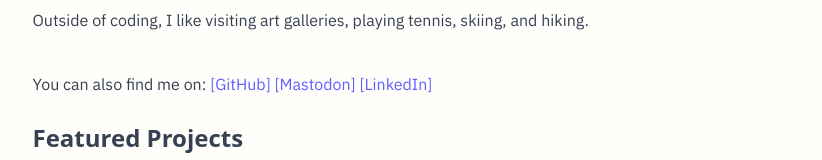
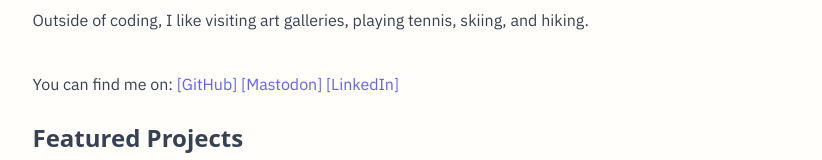
Before and after one commit to kuko6/personal-website, a SvelteKit app: page / in a window 1280 px wide. Shown: the part 344-504 px from the top of the page, without its empty margins (216-1038 px from the left). Built offline with nearby package versions, Linux system fonts and the light colour scheme.

Commit message:
Fix wording in about section

```diff
--- a/src/routes/+page.svelte
+++ b/src/routes/+page.svelte
@@ -28,7 +28,7 @@
       </p>
       <br />
       <p class="leading-7">
-        You can also find me on:
+        You can find me on:
         <a
           href="https://github.com/kuko6"
           class="link text-indigo-500 dark:text-indigo-400">[GitHub]</a
```
